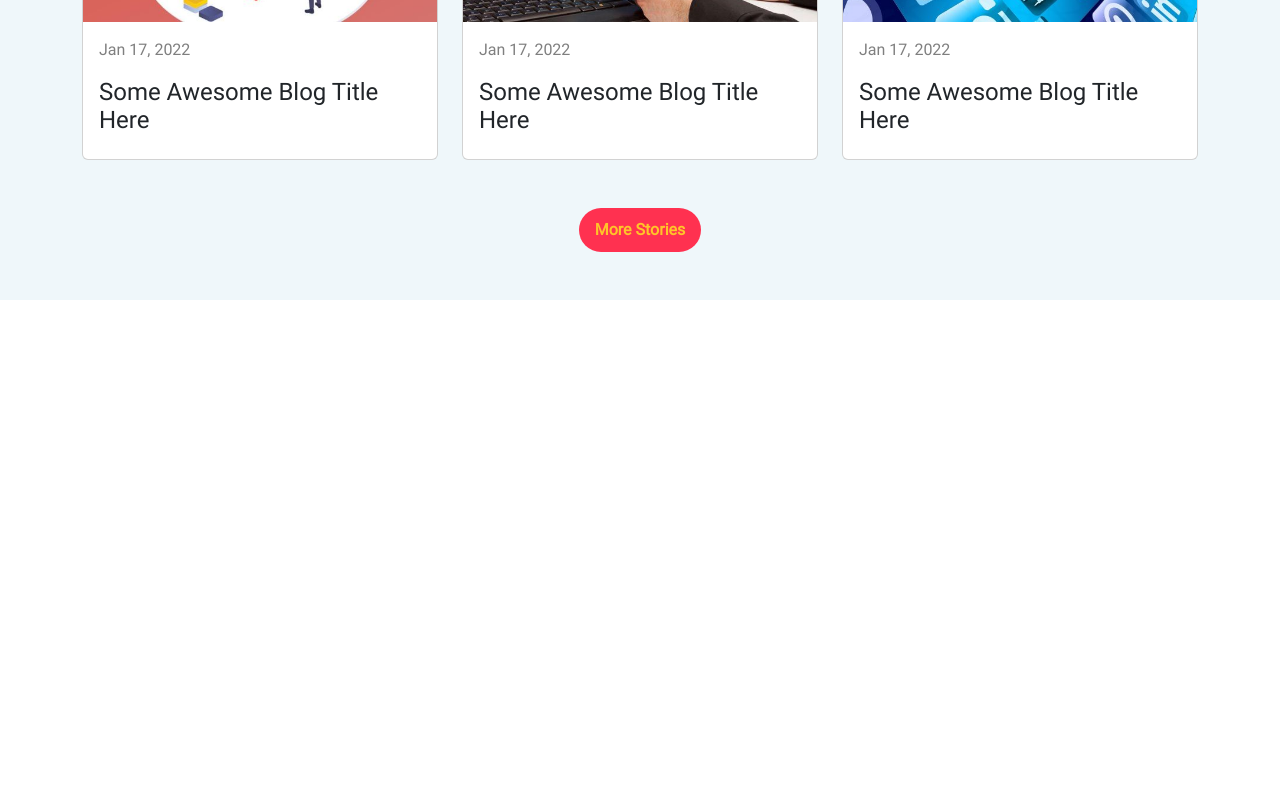
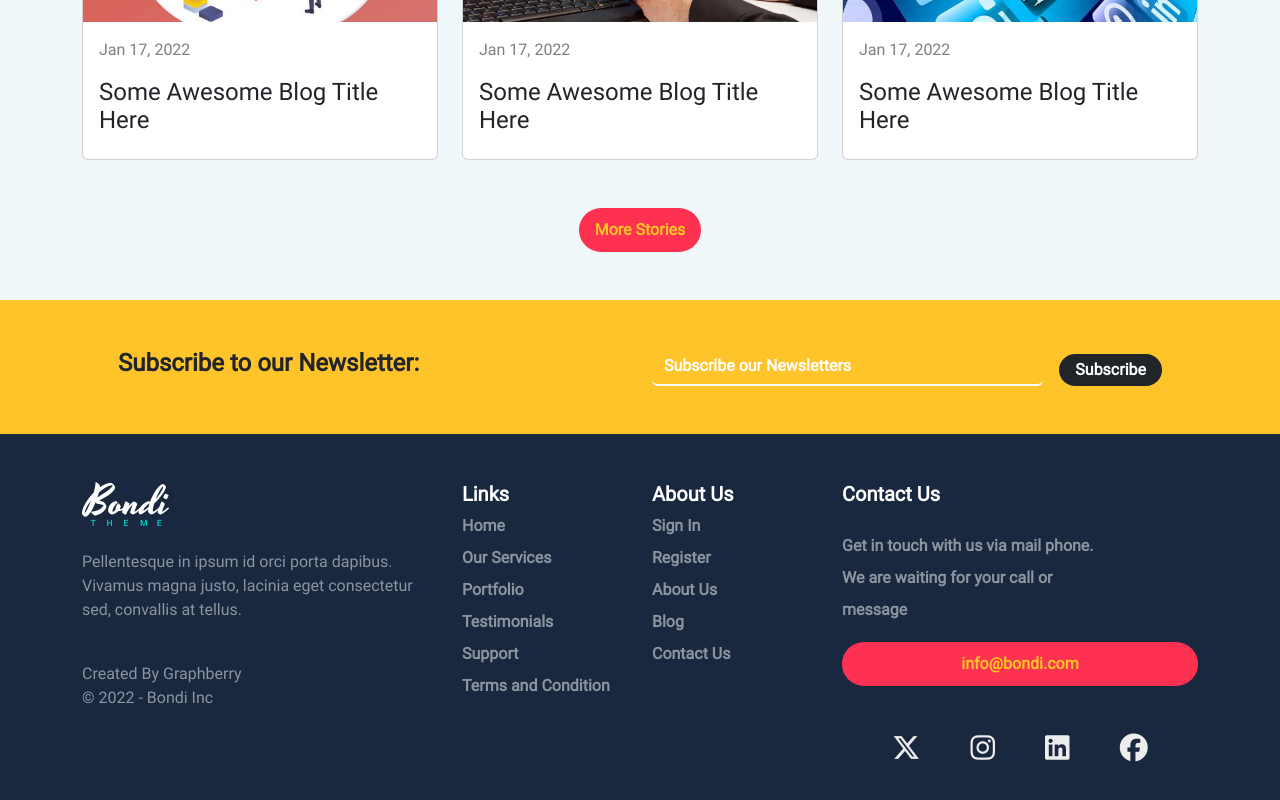
Before and after one commit to Mazin-Fouad/bondi, an Angular app: page / in a window 1280 px wide. Shown: the part 4411-5211 px from the top of the page. Before the commit the page ends 4711 px from the top, so only its background shows below. Built offline with nearby package versions, Linux system fonts and the light colour scheme.

Commit message:
footer created

```diff
--- a/src/app/app.component.html
+++ b/src/app/app.component.html
@@ -6,3 +6,5 @@
 <app-team></app-team>
 <app-partners></app-partners>
 <app-blog></app-blog>
+<app-newsletter-subscribe></app-newsletter-subscribe>
+<app-footer></app-footer>
--- a/src/app/app.component.ts
+++ b/src/app/app.component.ts
@@ -9,6 +9,8 @@ import { AboutUsComponent } from './components/about-us/about-us.component';
 import { TeamComponent } from './components/team/team.component';
 import { PartnersComponent } from './components/partners/partners.component';
 import { BlogComponent } from './components/blog/blog.component';
+import { NewsletterSubscribeComponent } from './components/newsletter-subscribe/newsletter-subscribe.component';
+import { FooterComponent } from './components/footer/footer.component';
 
 @Component({
   selector: 'app-root',
@@ -23,6 +25,8 @@ import { BlogComponent } from './components/blog/blog.component';
     TeamComponent,
     PartnersComponent,
     BlogComponent,
+    NewsletterSubscribeComponent,
+    FooterComponent,
   ],
   templateUrl: './app.component.html',
   styleUrl: './app.component.scss',
--- /dev/null
+++ b/src/app/components/footer/footer.component.html
@@ -0,0 +1,73 @@
+<section class="p-5">
+  <div class="container">
+    <div class="row text-sm-center text-md-start">
+      <div
+        class="col-md-6 col-xl-4 text-sm-center text-md-start pb-sm-4 pb-md-0"
+      >
+        <div class="footer-text">
+          <img src="assets/imgs/logo.png" alt="Logo" />
+          <p class="text-white-50 pt-4 pb-4">
+            Pellentesque in ipsum id orci porta dapibus. Vivamus magna justo,
+            lacinia eget consectetur sed, convallis at tellus.
+          </p>
+          <span class="text-white-50"
+            >Created By Graphberry <br />
+            © 2022 - Bondi Inc</span
+          >
+        </div>
+      </div>
+
+      <div
+        class="col-md-6 col-xl-2 text-sm-center text-md-start pb-sm-4 pb-md-0"
+      >
+        <div class="footer-link text-white d-flex flex-column">
+          <h5 class="fw-bold">Links</h5>
+          <a class="pb-2 text-white-50 fw-bold">Home</a>
+          <a class="pb-2 text-white-50 fw-bold">Our Services</a>
+          <a class="pb-2 text-white-50 fw-bold">Portfolio</a>
+          <a class="pb-2 text-white-50 fw-bold">Testimonials</a>
+          <a class="pb-2 text-white-50 fw-bold">Support</a>
+          <a class="pb-2 text-white-50 fw-bold">Terms and Condition</a>
+        </div>
+      </div>
+
+      <div
+        class="col-md-6 col-xl-2 text-sm-center text-md-start pb-sm-4 pb-md-0"
+      >
+        <div class="about-link text-white d-flex flex-column">
+          <h5 class="fw-bold">About Us</h5>
+          <a class="pb-2 text-white-50 fw-bold">Sign In </a>
+          <a class="pb-2 text-white-50 fw-bold">Register</a>
+          <a class="pb-2 text-white-50 fw-bold">About Us </a>
+          <a class="pb-2 text-white-50 fw-bold">Blog</a>
+          <a class="pb-2 text-white-50 fw-bold">Contact Us </a>
+        </div>
+      </div>
+
+      <div
+        class="col-md-6 col-xl-4 text-sm-center text-md-start pb-sm-4 pb-md-0"
+      >
+        <div class="footer-contact d-flex flex-column">
+          <h5 class="fw-bold text-white pb-3">Contact Us</h5>
+          <p class="text-white-50 lh-lg fw-bold w-75 mx-sm-auto mx-md-0">
+            Get in touch with us via mail phone. We are waiting for your call or
+            message
+          </p>
+
+          <a
+            class="global-btn rounded-pill fw-bold d-flex justify-content-center"
+          >
+            info&#64;bondi.com
+          </a>
+
+          <div class="social-media pt-5 d-flex justify-content-evenly">
+            <i class="fa-brands fa-x-twitter fs-3" style="color: #ededed"></i>
+            <i class="fa-brands fa-instagram fs-3" style="color: #ededed"></i>
+            <i class="fa-brands fa-linkedin fs-3" style="color: #ededed"></i>
+            <i class="fa-brands fa-facebook fs-3" style="color: #ededed"></i>
+          </div>
+        </div>
+      </div>
+    </div>
+  </div>
+</section>
--- /dev/null
+++ b/src/app/components/footer/footer.component.scss
@@ -0,0 +1,6 @@
+@import "../../../styles.scss";
+
+section {
+    font-family: "Roboto Regular";
+    background-color: $color-blue;
+}
--- /dev/null
+++ b/src/app/components/newsletter-subscribe/newsletter-subscribe.component.html
@@ -0,0 +1,24 @@
+<section>
+  <div class="container p-5">
+    <div class="row align-items-center">
+      <div class="col-md-6">
+        <h4 class="fw-bold">Subscribe to our Newsletter:</h4>
+      </div>
+      <div class="col-md-6">
+        <div class="newsletter d-flex align-items-end">
+          <input
+            type="email"
+            class="form-control"
+            id="inputEmail4"
+            placeholder="Subscribe our Newsletters"
+          />
+
+          <a
+            class="bg-dark rounded-pill ps-3 pe-3 pt-1 pb-1 ms-3 fw-bold text-white"
+            >Subscribe</a
+          >
+        </div>
+      </div>
+    </div>
+  </div>
+</section>
--- /dev/null
+++ b/src/app/components/newsletter-subscribe/newsletter-subscribe.component.scss
@@ -0,0 +1,25 @@
+@import "../../../styles.scss";
+
+section {
+    font-family: "Roboto Regular";
+    background-color: $gold;
+
+    .newsletter {
+        input {
+            background-color: transparent;
+            border: unset;
+            border-bottom: 2px solid $color-white;
+
+            &:focus {
+                box-shadow: unset;
+                color: $color-white;
+                font-weight: bold;
+            }
+
+            &::placeholder {
+                color: $color-white;
+                font-weight: bold;
+            }
+        }
+    }
+}
```
Also changed, not shown: src/app/components/footer/footer.component.ts (added, +12 -0 lines), src/app/components/newsletter-subscribe/newsletter-subscribe.component.ts (added, +12 -0 lines), 2 other files (tests, documents, lock files or other folders).
